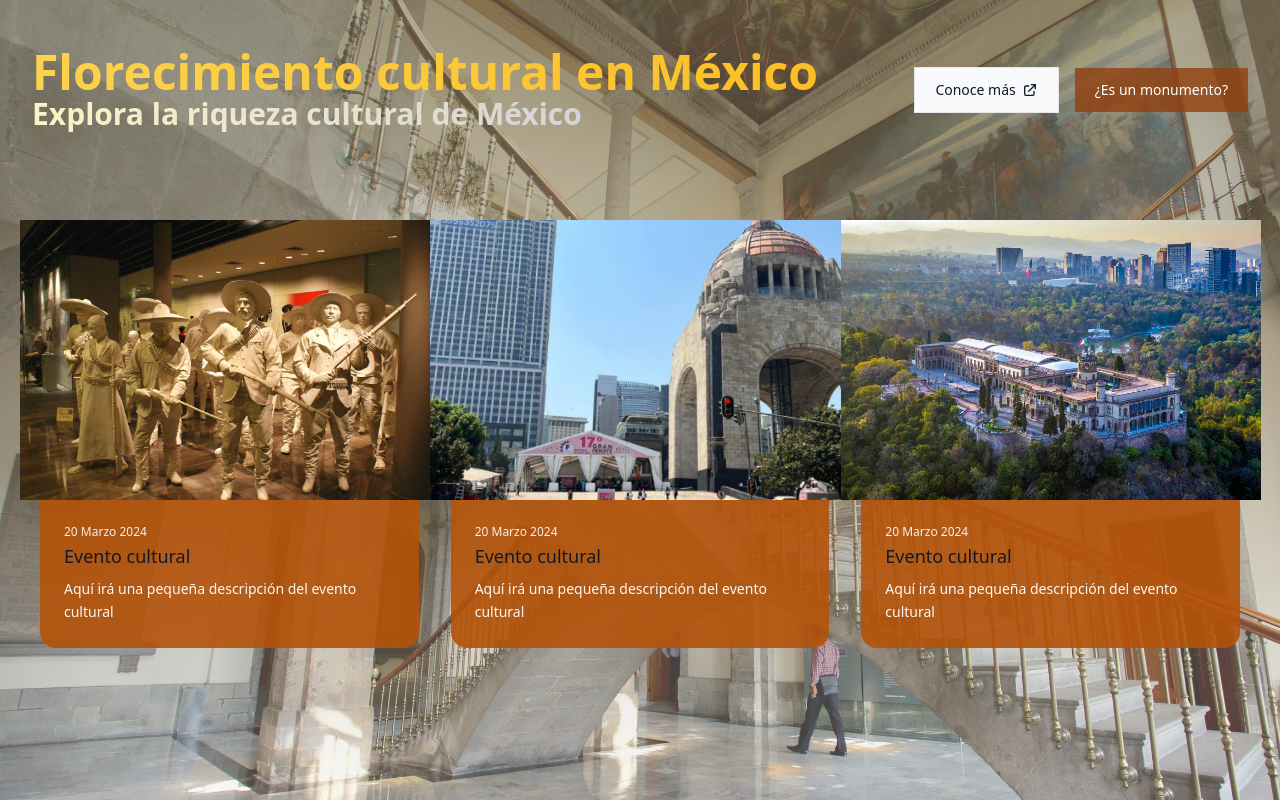
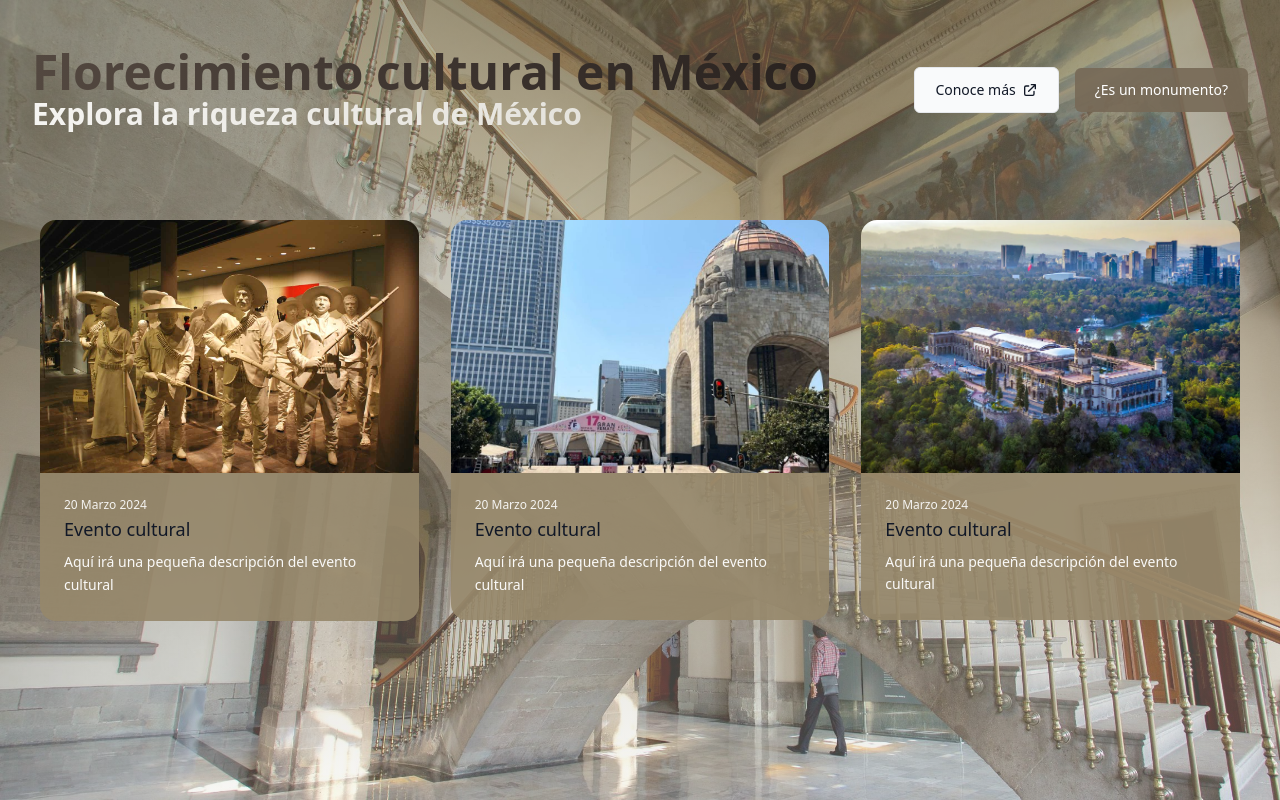
Before and after one commit to Giozar/cultura, an Astro site: page / in a window 1280 px wide. Built offline with nearby package versions, Linux system fonts and the light colour scheme; Astro itself is replaced by a stand-in of ours.

Commit message:
refactor: Update Card and Header components
- Update Card component to use max-width and max-height for the figure element
- Add rounded-t-2xl class to the image in Card component
- Update background color in Header component
- Add rounded-md class to the button in Header component
- Update background color and hover color in the second button of Header component

```diff
--- a/src/components/Card.astro
+++ b/src/components/Card.astro
@@ -2,16 +2,16 @@
 const { imagenSrc, tema } = Astro.props;
 ---
 <article class="relative flex flex-col items-center justify-center max-w-[420px] transition duration-500 hover:scale-110">
-    <figure class="relative w-[450px] h-[280px]">
+    <figure class="relative max-w-[450px] max-h-[280px]">
       <img
       alt={`imagen de ${tema}`}
       src={`${imagenSrc}`}
-      class="object-contain w-full h-full transition duration-1000"
+      class="object-contain w-full h-full transition duration-1000 rounded-t-2xl"
       transition:name={`img-${tema}`}
     />
     </figure>
 
-    <div class="w-full bg-amber-700 bg-opacity-90 rounded-b-2xl">
+    <div class="w-full bg-[#96886B] bg-opacity-90 rounded-b-2xl">
       <div class="p-4 sm:p-6">
         <time datetime="2022-10-10" class="block text-xs text-white/90"> 20 Marzo 2024 </time>
 
--- a/src/components/Header.astro
+++ b/src/components/Header.astro
@@ -7,7 +7,7 @@
 
           <div class="relative">
             <h1 class="text-4xl font-bold text-gray-900 sm:text-5xl">
-              <span class="text-transparent bg-clip-text bg-gradient-to-r from-amber-300 to-amber-400 animate-gradient-x">
+              <span class="text-transparent bg-clip-text bg-gradient-to-r from-[#534840] to-[#29221f] animate-gradient-x">
                 Florecimiento cultural en México
               </span>
             </h1>
@@ -15,7 +15,7 @@
 
             <div class="relative">
             <h2 class="text-2xl font-bold text-gray-900 sm:text-3xl">
-              <span class="text-transparent bg-clip-text bg-gradient-to-r from-amber-100 to-zinc-300 animate-gradient-x">
+              <span class="text-transparent bg-clip-text bg-gradient-to-r from-[#f5f4f1] to-[#e5e3dc] animate-gradient-x">
               Explora la riqueza cultural de México
               </span>
             </h2>
@@ -25,7 +25,7 @@
 
         <div class="mt-4 flex flex-col gap-4 sm:mt-0 sm:flex-row sm:items-center">
           <button
-            class="inline-flex items-center justify-center gap-1.5 border border-gray-200 px-5 py-3 text-gray-900 font-bold transition bg-gray-50 hover:bg-gray-200 hover:text-gray-700 focus:outline-none focus:ring"
+            class="inline-flex items-center justify-center gap-1.5 border rounded-md border-gray-200 px-5 py-3 text-gray-900 font-bold transition bg-gray-50 hover:bg-gray-200 hover:text-gray-700 focus:outline-none focus:ring"
             type="button"
           >
             <span class="text-sm font-medium"> Conoce más</span>
@@ -47,7 +47,7 @@
           </button>
 
           <button
-            class="block bg-amber-800 bg-opacity-80 px-5 py-3 text-sm font-medium text-white transition hover:bg-amber-700 focus:outline-none focus:ring"
+            class="block bg-[#776a57] bg-opacity-90 px-5 py-3 text-sm rounded-md font-medium text-white transition hover:bg-[#605348] focus:outline-none focus:ring"
             type="button"
           >
             ¿Es un monumento?
--- a/src/components/Presentation.astro
+++ b/src/components/Presentation.astro
@@ -3,7 +3,7 @@ import Card from "./Card.astro";
 
 
 ---
-<section class="grid grid-cols-1 gap-4 lg:grid-cols-3 lg:gap-8 p-10">
+<section class="grid grid-cols-1 md:grid-cols-3 justify-items-center gap-8 p-10">
     <Card imagenSrc="/images/museo/estatuas.jpg" tema="museo"  />
     <Card imagenSrc="/images/evento/evento.jpg" tema="evento" />
     <Card imagenSrc="/images/monumento/Chapultepec_Castle_Mexico_City.webp" tema="monumento" />
--- a/src/pages/museo.astro
+++ b/src/pages/museo.astro
@@ -4,14 +4,14 @@ const tema = Astro.url.pathname.replace("/", "");
 ---
 
 <Layout title="Museo">
-  <section class="p-5">
+  <section class="p-5 bg-zinc-800 bg-opacity-20">
 
     <h1 class="text-4xl text-center py-4 font-semibold text-gray-800" transition:animate="slide">
       <strong class="text-6xl font-medium block text-amber-600">Museo</strong>
       Museo de la Revolución Mexicana
     </h1>
 
-    <article class="grid xl:grid-cols-2 gap-4 p-4 justify-items-center bg-zinc-800 bg-opacity-20">
+    <article class="grid xl:grid-cols-2 gap-4 p-4 justify-items-center">
         <header class="max-h-96 max-w-2xl">
             <section class="space-y-4" >
               <h2 class="text-2xl font-semibold">Introducción:</h2>
```
